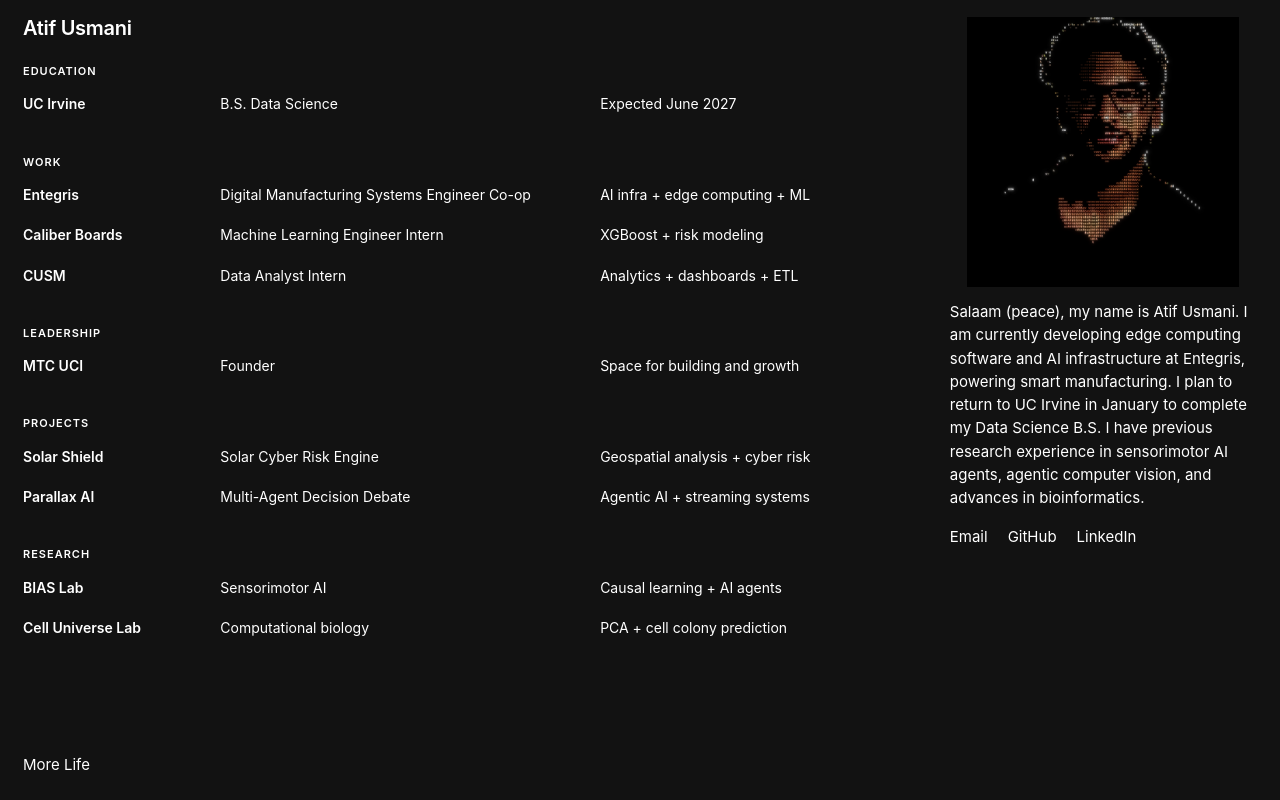
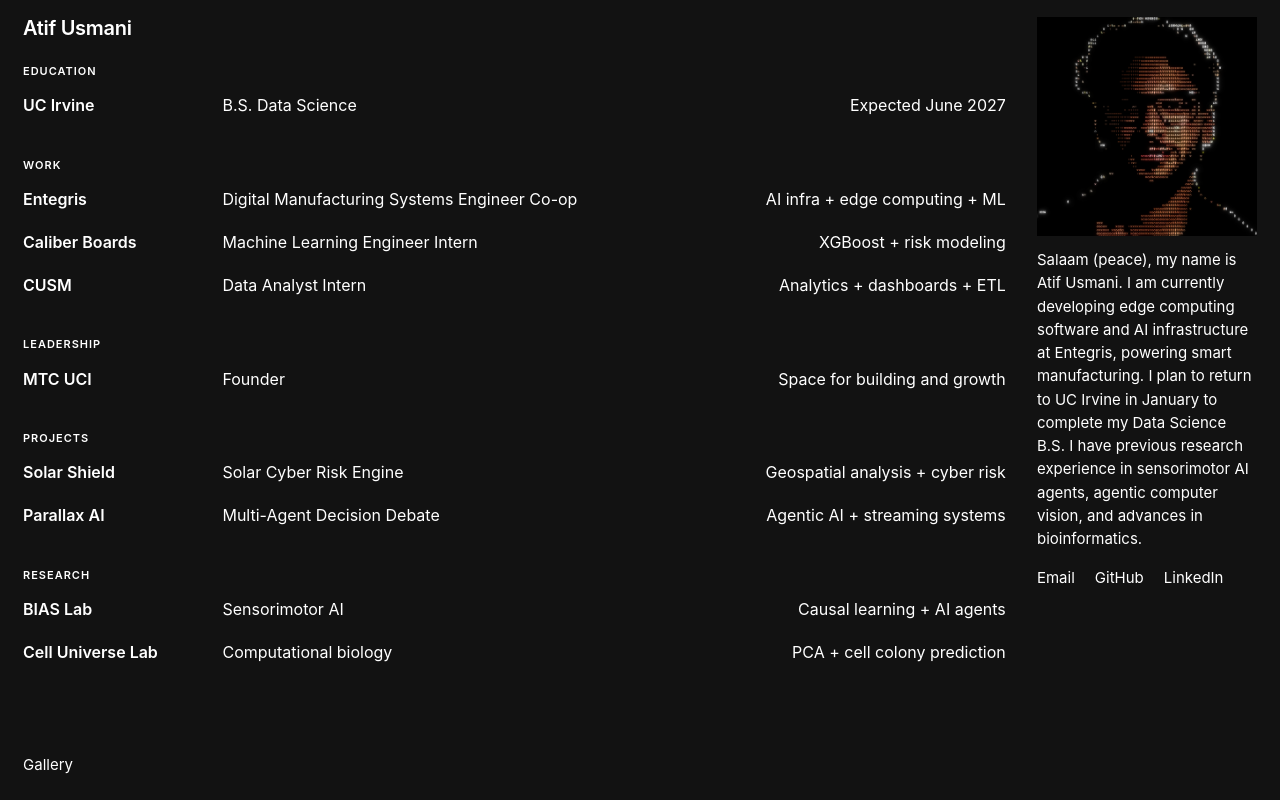
Before and after one commit to atifusmani1/mypage, a Next.js app: page / in a window 1280 px wide. Built offline with nearby package versions, Linux system fonts and the light colour scheme.

Commit message:
feat: refine portfolio layout and gallery presentation

```diff
--- a/src/app/globals.css
+++ b/src/app/globals.css
@@ -19,10 +19,10 @@ body { margin: 0; background: var(--color-page); color: var(--color-heading); fo
   padding-block-start: max(1rem, env(safe-area-inset-top));
   padding-block-end: max(1rem, env(safe-area-inset-bottom));
   display: grid;
-  grid-template-columns: minmax(0, 1fr) clamp(280px, 24vw, 350px);
+  grid-template-columns: minmax(0, 1fr) clamp(220px, 16vw, 300px);
   grid-template-rows: auto auto 1fr auto;
   grid-template-areas: 'name identity' 'hero identity' 'details identity' 'life identity';
-  column-gap: clamp(2rem, 3vw, 4rem); row-gap: 0.75rem; align-items: start;
+  column-gap: clamp(1rem, 1.5vw, 1.5rem); row-gap: 0.75rem; align-items: start;
 }
 .site-name { grid-area: name; margin: 0; font-size: 1.25rem; line-height: 1.2; font-weight: 600; letter-spacing: -0.015em; }
 .hero { grid-area: hero; display: none; margin-block-start: 1rem; }
@@ -32,19 +32,20 @@ html[data-intro='run'] .details-shell, html[data-intro='run'] .identity-summary,
 .more-life { grid-area: life; justify-self: start; margin-block-start: 1.5rem; padding-block: 0.5rem; font-size: 0.9375rem; }
 .intro-text { min-block-size: 3.15em; margin: 0; font-size: clamp(1.75rem, 3.4vw, 3.25rem); font-weight: 700; line-height: 1.05; letter-spacing: -0.045em; white-space: pre-line; }
 .intro-caret { display: inline-block; width: 0.085em; height: 0.92em; margin-inline-start: 0.08em; background: var(--color-heading); transform: translateY(0.08em); }
-.hero-portrait { position: relative; grid-area: portrait; width: min(100%, 34svh); justify-self: center; aspect-ratio: 1; pointer-events: none; overflow: hidden; }
+.hero-portrait { position: relative; grid-area: portrait; width: 100%; justify-self: end; aspect-ratio: 1; pointer-events: none; overflow: hidden; }
 html[data-intro='run'] .hero-portrait { visibility: hidden; }
-.portrait-fall { display: none; position: absolute; inset: 0; width: 100%; height: 100%; mix-blend-mode: screen; }
+.portrait-fall { display: none; position: absolute; inset: 0; width: 140%; height: 140%; transform: translateX(-14.3%); mix-blend-mode: screen; }
 .portrait-assembling .portrait-fall { display: block; }
 .portrait-assembling .ascii-portrait { visibility: hidden; }
-.ascii-portrait { width: 100%; height: 100%; object-fit: contain; mix-blend-mode: screen; }
+.ascii-portrait { width: 140%; height: 140%; max-width: none; transform: translateX(-14.3%); object-fit: contain; mix-blend-mode: screen; }
 .identity-summary { grid-area: summary; min-width: 0; font-size: 0.9375rem; line-height: 1.55; }
 .identity-summary p { margin: 0; text-wrap: pretty; overflow-wrap: anywhere; }
 .contact-links { display: flex; flex-wrap: wrap; gap: 0.6rem 1.25rem; margin-block-start: 1rem; }
 .thermal-link { color: var(--color-heading); text-decoration: none; touch-action: manipulation; }
-.thermal-text { position: relative; display: inline-block; min-width: 0; overflow-wrap: anywhere; }
+.thermal-text { display: inline-grid; grid-template-columns: minmax(0, 1fr); min-width: 0; }
+.thermal-copy, .thermal-label { grid-area: 1 / 1; min-width: 0; overflow-wrap: anywhere; }
 .thermal-label {
-  position: absolute; inset: 0; pointer-events: none;
+  pointer-events: none;
   background: linear-gradient(90deg, var(--color-thermal-start), var(--color-thermal-mid), var(--color-thermal-warm), var(--color-thermal-end));
   background-clip: text; -webkit-background-clip: text; color: transparent;
   opacity: 0; transition: opacity 150ms ease-out;
@@ -59,13 +60,14 @@ html[data-intro='run'] .hero-portrait { visibility: hidden; }
 .detail h2 { margin: 0; font-size: 0.6875rem; font-weight: 600; letter-spacing: 0.09em; text-transform: uppercase; }
 .detail-copy { margin: 0; padding: 0; list-style: none; min-width: 0; display: grid; gap: 0.25rem; }
 .resume-row {
-  display: grid; grid-template-columns: minmax(6.5rem, 0.8fr) minmax(0, 1.65fr) minmax(0, 1.45fr);
+  display: grid; grid-template-columns: minmax(6.5rem, 0.7fr) minmax(0, 1.65fr) minmax(0, 1.45fr);
   column-gap: clamp(1rem, 2vw, 2rem); align-items: baseline;
-  padding-block: clamp(0.4rem, 1vh, 0.6rem);
-  font-size: 0.875rem; line-height: 1.45;
+  padding-block: clamp(0.5rem, 1vh, 0.625rem);
+  font-size: 1rem; line-height: 1.45;
 }
 .resume-row > :first-child { font-weight: 600; }
 .resume-row > span { min-width: 0; overflow-wrap: anywhere; }
+.resume-row > :last-child { text-align: end; padding-inline-end: 0.75rem; }
 .detail-page { padding-block: 2rem 4rem; }
 .back-link { display: inline-block; padding-block: 0.5rem; }
 .detail-page article { max-width: 48rem; margin-block-start: clamp(2rem, 8vh, 5rem); }
@@ -154,7 +156,8 @@ html:has(.work-dialog[open]) .circle-cursor { display: none; }
   html[data-intro='done'] .detail:nth-child(5) { animation-delay: 280ms; }
 }
 @media (max-width: 1050px) {
-  .opening-inner { column-gap: 1.75rem; grid-template-columns: minmax(0, 1fr) 280px; }
+  .opening-inner { column-gap: 1rem; grid-template-columns: minmax(0, 1fr) 220px; }
+  .details { gap: clamp(1.25rem, 2.5vh, 1.75rem); }
 }
 @media (max-width: 760px) {
   .opening-inner { grid-template-columns: minmax(0, 1fr) auto; grid-template-rows: auto auto auto auto auto; grid-template-areas: 'name identity' 'hero hero' 'summary summary' 'details details' 'life life'; gap: 0.75rem 1rem; }
@@ -165,7 +168,9 @@ html:has(.work-dialog[open]) .circle-cursor { display: none; }
   .hero-portrait { grid-area: identity; width: clamp(120px, 30vw, 160px); }
   .identity-summary { font-size: 0.9375rem; }
   .details-shell { grid-area: details; margin-block-start: 0.75rem; }
+  .details { gap: clamp(1.5rem, 4vh, 2rem); }
   .resume-row { grid-template-columns: minmax(0, 1fr); gap: 0.2rem; }
+  .resume-row > :last-child { text-align: start; padding-inline-end: 0; }
   .detail-copy { gap: 0.9rem; }
   .photo-panes { grid-template-columns: minmax(0, 1fr); gap: 1.25rem; }
   .photo-pane { aspect-ratio: auto; max-height: none; }
@@ -173,6 +178,7 @@ html:has(.work-dialog[open]) .circle-cursor { display: none; }
 }
 @container (max-width: 34rem) {
   .resume-row { grid-template-columns: minmax(0, 1fr); gap: 0.2rem; }
+  .resume-row > :last-child { text-align: start; padding-inline-end: 0; }
   .detail-copy { gap: 0.9rem; }
 }
 @media (forced-colors: active) {
--- a/src/app/more-life/page.tsx
+++ b/src/app/more-life/page.tsx
@@ -2,7 +2,7 @@
 import type { Metadata } from 'next'
 import { PhotoGallery } from '@/components/photo-gallery'
 
-export const metadata: Metadata = { title: 'More Life — Atif Usmani' }
+export const metadata: Metadata = { title: 'Gallery — Atif Usmani' }
 
 export default function MoreLifePage() {
   return <PhotoGallery />
--- a/src/app/page.tsx
+++ b/src/app/page.tsx
@@ -67,7 +67,7 @@ export default function Home() {
             ))}
           </div>
         </div>
-        <Link className="more-life thermal-link" href="/more-life"><ThermalText>More Life</ThermalText></Link>
+        <Link className="more-life thermal-link" href="/more-life"><ThermalText>Gallery</ThermalText></Link>
       </Opening>
     </main>
   )
--- a/src/components/photo-gallery.tsx
+++ b/src/components/photo-gallery.tsx
@@ -7,7 +7,7 @@ import { photos } from '@/data/photos'
 import { CircleCursor } from './circle-cursor'
 import { ThermalText } from './thermal-text'
 
-const TICK_MS = 1200
+const TICK_MS = 3000
 const FADE_MS = 500
 const CLEAR_MS = FADE_MS + 200
 const paneCount = 3
@@ -30,6 +30,7 @@ export function PhotoGallery() {
   const [panes, setPanes] = useState(dealPhotos)
   const [slots, setSlots] = useState<Slot[]>(() => Array.from({ length: paneCount }, () => ({ current: 0, previous: null })))
   const [hovered, setHovered] = useState<number | null>(null)
+  const hoveredPane = useRef<number | null>(null)
   const tick = useRef(0)
   const clearTimers = useRef<ReturnType<typeof setTimeout>[]>([])
 
@@ -38,11 +39,11 @@ export function PhotoGallery() {
     return () => clearTimeout(timer)
   }, [])
 
-  // One pane changes at a time, a beat apart, so the strip never flickers as a block.
+  // One pane changes per beat; hovering holds only that pane, not the strip.
   useEffect(() => {
-    if (hovered !== null) return
     const timer = setInterval(() => {
       if (document.hidden || window.matchMedia('(prefers-reduced-motion: reduce)').matches) return
+      if (tick.current % paneCount === hoveredPane.current) tick.current += 1
       const index = tick.current % paneCount
       tick.current += 1
       setSlots(value => value.map((slot, pane) => pane === index
@@ -53,7 +54,7 @@ export function PhotoGallery() {
       }, CLEAR_MS))
     }, TICK_MS)
     return () => clearInterval(timer)
-  }, [hovered, panes])
+  }, [panes])
 
   useEffect(() => () => clearTimers.current.forEach(clearTimeout), [])
 
@@ -63,15 +64,15 @@ export function PhotoGallery() {
     <CircleCursor label={hovered === null ? '' : current[hovered].title} />
     <header className="work-header page-width">
       <Link className="thermal-link back-link" href="/"><ThermalText>← Home</ThermalText></Link>
-      <h1>More Life</h1>
+      <h1>Gallery</h1>
     </header>
     <div className="photo-panes">
       {slots.map((slot, index) => {
         const photo = panes[index][slot.current]
         const previous = slot.previous === null ? null : panes[index][slot.previous]
         return <div className="photo-pane" key={index}
-          onPointerEnter={event => { if (event.pointerType === 'mouse') setHovered(index) }}
-          onPointerLeave={() => setHovered(null)}>
+          onPointerEnter={event => { if (event.pointerType === 'mouse') { hoveredPane.current = index; setHovered(index) } }}
+          onPointerLeave={() => { hoveredPane.current = null; setHovered(null) }}>
           <div className="photo-pane-image">
             <Image src={photo.src} alt={photo.title} fill sizes="(max-width: 760px) 92vw, 31vw" priority={slot.current === 0} />
             {previous && <Image key={previous.src} className="photo-fading" src={previous.src} alt="" fill sizes="(max-width: 760px) 92vw, 31vw" />}
--- a/src/components/thermal-text.tsx
+++ b/src/components/thermal-text.tsx
@@ -1,7 +1,7 @@
 export function ThermalText({ children }: { children: string }) {
   return (
     <span className="thermal-text">
-      {children}
+      <span className="thermal-copy">{children}</span>
       <span className="thermal-label" aria-hidden="true">{children}</span>
     </span>
   )
```
Also changed, not shown: 3 other files (tests, documents, lock files or other folders).
